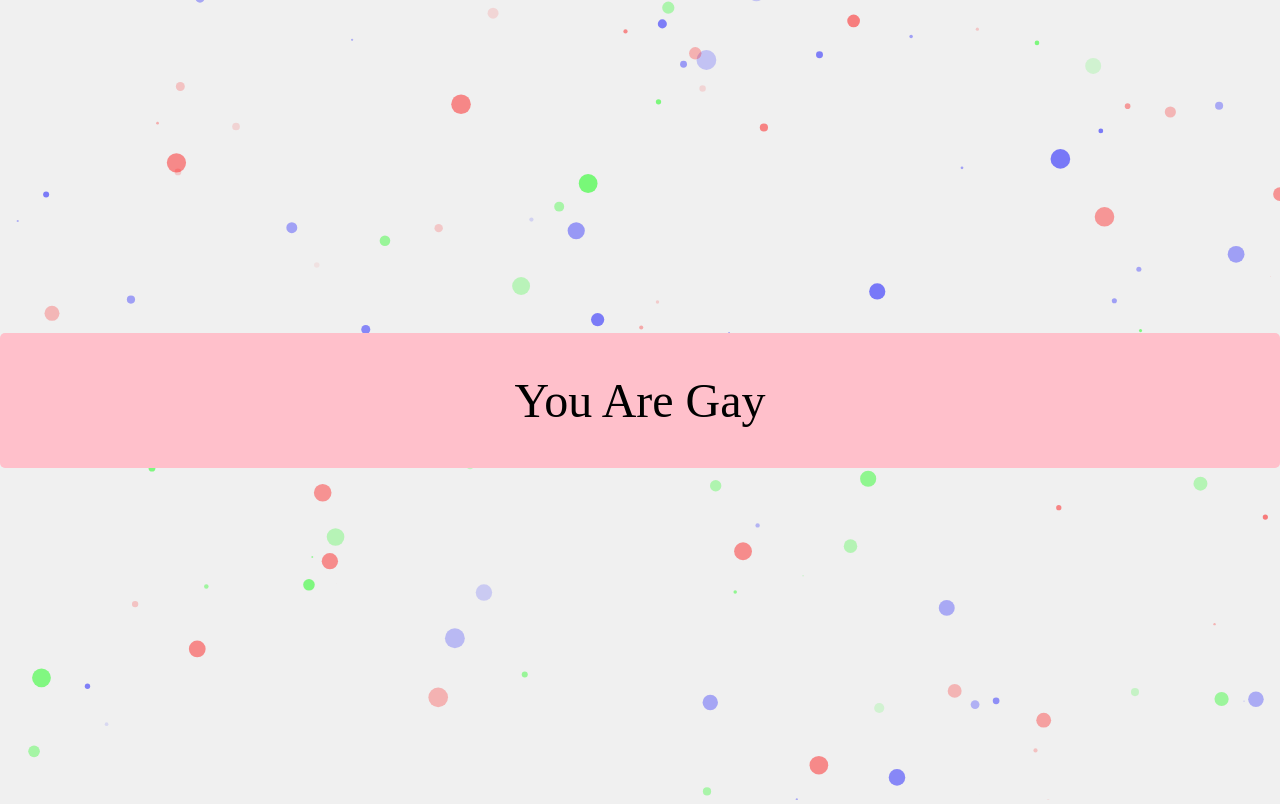
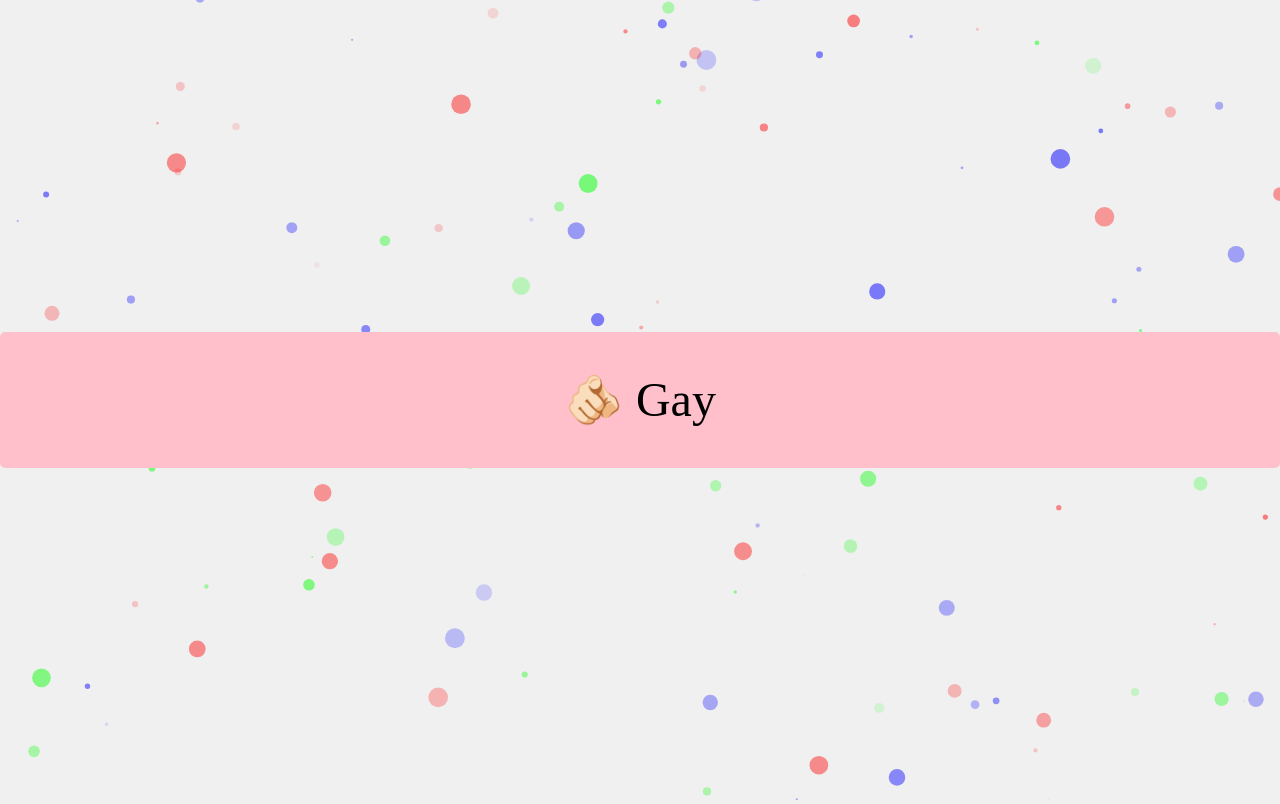
Before and after one commit to gigash0606/Webb, a plain HTML site: page Index.html in a window 1280 px wide. Both pictures are taken after a click on the button "Click Me". Drawn offline with nearby package versions, Linux system fonts and the light colour scheme.

Commit message:
Index.html

```diff
--- a/Index.html
+++ b/Index.html
@@ -67,7 +67,7 @@
     <button class="button" onclick="showText()">Click Me</button>
 </div>
 
-<p id="displayText">You Are Gay</p>
+<p id="displayText">🫵🏻 Gay</p>
 
 <script src="https://cdn.jsdelivr.net/particles.js/2.0.0/particles.min.js"></script>
 <script>
```
